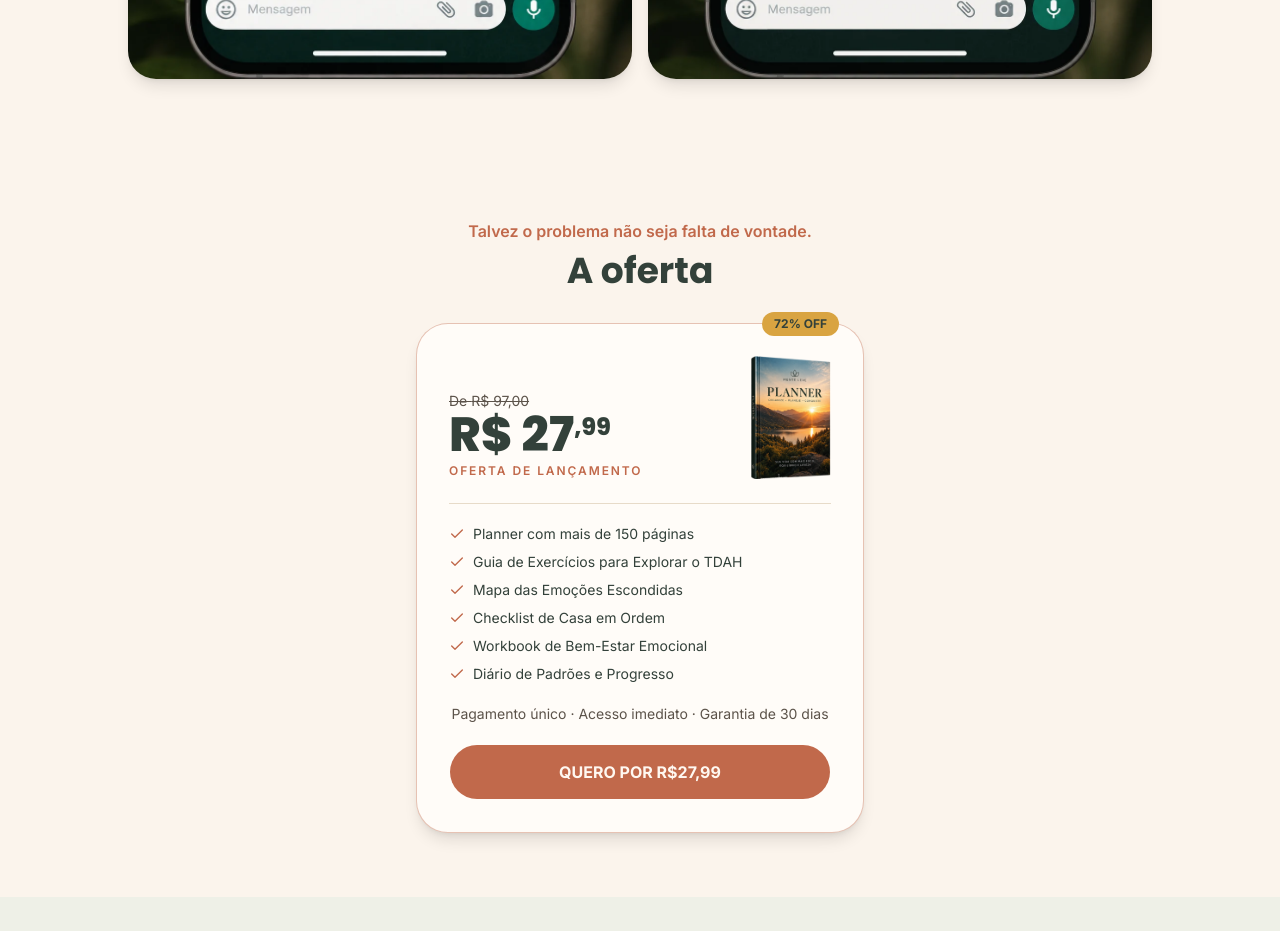
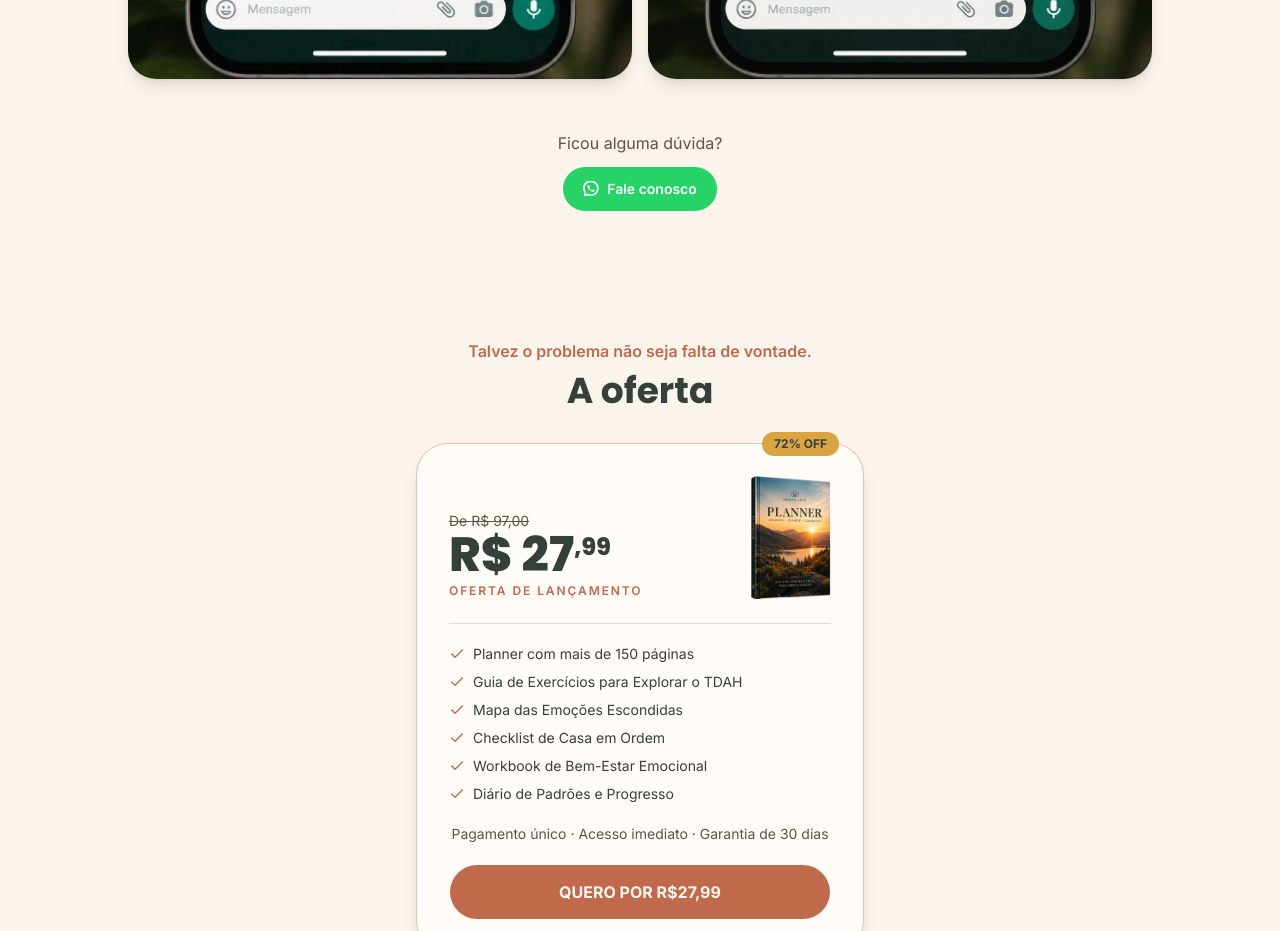
Before and after one commit to bieloliveira3/Mente-leve, a Next.js app: page / in a window 1280 px wide. Shown: the part 2840-3771 px from the top of the page. Built offline with nearby package versions, Linux system fonts and the light colour scheme; no server answers.

Commit message:
Adiciona um convite de WhatsApp abaixo das avaliações.
Co-authored-by: go987045 <go987045@gmail.com>

```diff
--- a/src/components/sections/reviews-section.tsx
+++ b/src/components/sections/reviews-section.tsx
@@ -1,6 +1,7 @@
 import Image from "next/image";
 import { Section } from "@/components/layout/section";
-import { reviews } from "@/lib/content";
+import { ctaAttributes } from "@/lib/analytics/definitions";
+import { reviews, supportWhatsApp } from "@/lib/content";
 
 export function ReviewsSection() {
   return (
@@ -22,6 +23,21 @@ export function ReviewsSection() {
           </li>
         ))}
       </ul>
+      <div className="mx-auto mt-8 flex max-w-md flex-col items-center gap-3 text-center sm:mt-10">
+        <p className="text-sm text-muted-foreground sm:text-base">Ficou alguma dúvida?</p>
+        <a
+          {...ctaAttributes("reviews_whatsapp")}
+          href={supportWhatsApp}
+          target="_blank"
+          rel="noopener noreferrer"
+          className="inline-flex h-11 max-w-full items-center justify-center gap-2 rounded-full bg-[#25D366] px-5 text-sm font-semibold text-white hover:bg-[#1ebe5d]"
+        >
+          <svg viewBox="0 0 24 24" aria-hidden="true" className="h-4 w-4 shrink-0 fill-current">
+            <path d="M20.5 3.5A11 11 0 0 0 2.1 16.8L1 23l6.4-1.1A11 11 0 0 0 12 22a11 11 0 0 0 8.5-18.5zM12 20.2a9.2 9.2 0 0 1-4.7-1.3l-.3-.2-3.8.7.7-3.7-.2-.3A9.2 9.2 0 1 1 12 20.2zm5.1-6.9c-.3-.1-1.6-.8-1.8-.9s-.4-.1-.6.2-.7.9-.9 1.1-.3.2-.6.1a7.5 7.5 0 0 1-2.2-1.4 8.3 8.3 0 0 1-1.5-1.9c-.2-.3 0-.4.1-.6l.4-.4.2-.4a.5.5 0 0 0 0-.4c-.1-.1-.6-1.5-.8-2s-.4-.5-.6-.5h-.5a1 1 0 0 0-.7.3 3 3 0 0 0-.9 2.2 5.2 5.2 0 0 0 1.1 2.7 11.9 11.9 0 0 0 4.6 4.1c.6.2 1.1.4 1.5.5a3.6 3.6 0 0 0 1.6.1 2.7 2.7 0 0 0 1.8-1.2 2.2 2.2 0 0 0 .2-1.3c-.1-.1-.3-.2-.6-.3z" />
+          </svg>
+          Fale conosco
+        </a>
+      </div>
     </Section>
   );
 }
--- a/src/lib/analytics/definitions.ts
+++ b/src/lib/analytics/definitions.ts
@@ -27,6 +27,7 @@ export const ctas = {
   footer_refund: { location: "footer", section: "footer", text: "reembolso" },
   footer_support: { location: "footer", section: "footer", text: "suporte" },
   whatsapp_support: { location: "header", section: "header", text: "suporte" },
+  reviews_whatsapp: { location: "mensagens", section: "mensagens", text: "fale_conosco" },
 } as const;
 
 export type CtaId = keyof typeof ctas;
--- a/tests/analytics.browser.cjs
+++ b/tests/analytics.browser.cjs
@@ -4,7 +4,7 @@ const assert = require('node:assert/strict');
 const fs = require('node:fs');
 const { chromium } = require(process.env.PLAYWRIGHT_MODULE_PATH || 'playwright');
 const base = process.env.ANALYTICS_TEST_URL || 'http://127.0.0.1:3100';
-const expectedCtas = ['hero_offer','pricing_checkout','bonus_checkout','final_checkout','sticky_checkout','header_home','footer_home','footer_terms','footer_privacy','footer_refund','footer_support','whatsapp_support'];
+const expectedCtas = ['hero_offer','pricing_checkout','bonus_checkout','final_checkout','sticky_checkout','header_home','footer_home','footer_terms','footer_privacy','footer_refund','footer_support','whatsapp_support','reviews_whatsapp'];
 
 (async () => {
   const browser = await chromium.launch({ headless: true, channel: process.env.PLAYWRIGHT_CHANNEL || 'chrome' });
@@ -115,7 +115,7 @@ const expectedCtas = ['hero_offer','pricing_checkout','bonus_checkout','final_ch
     await page.reload({waitUntil:'networkidle'});
     assert.equal((await events()).filter(e=>e.event==='landing_view').length,1,'One landing event after reload');
     assert.equal((await events()).find(e=>e.event==='landing_view').properties.utm_content,'ad_01');
-    report.push({device:name,sections:10,ctas:12,milestones:[25,50,75,90,100],checkoutClicks:4,errors,posthogRequests:posthogRequests.length,baseline:!!process.env.ANALYTICS_BASELINE_DIR});
+    report.push({device:name,sections:10,ctas:13,milestones:[25,50,75,90,100],checkoutClicks:4,errors,posthogRequests:posthogRequests.length,baseline:!!process.env.ANALYTICS_BASELINE_DIR});
     console.log(`${name}: all analytics and navigation assertions passed`);
     await context.close();
   }
```
Also changed, not shown: 1 other file (tests, documents, lock files or other folders).
